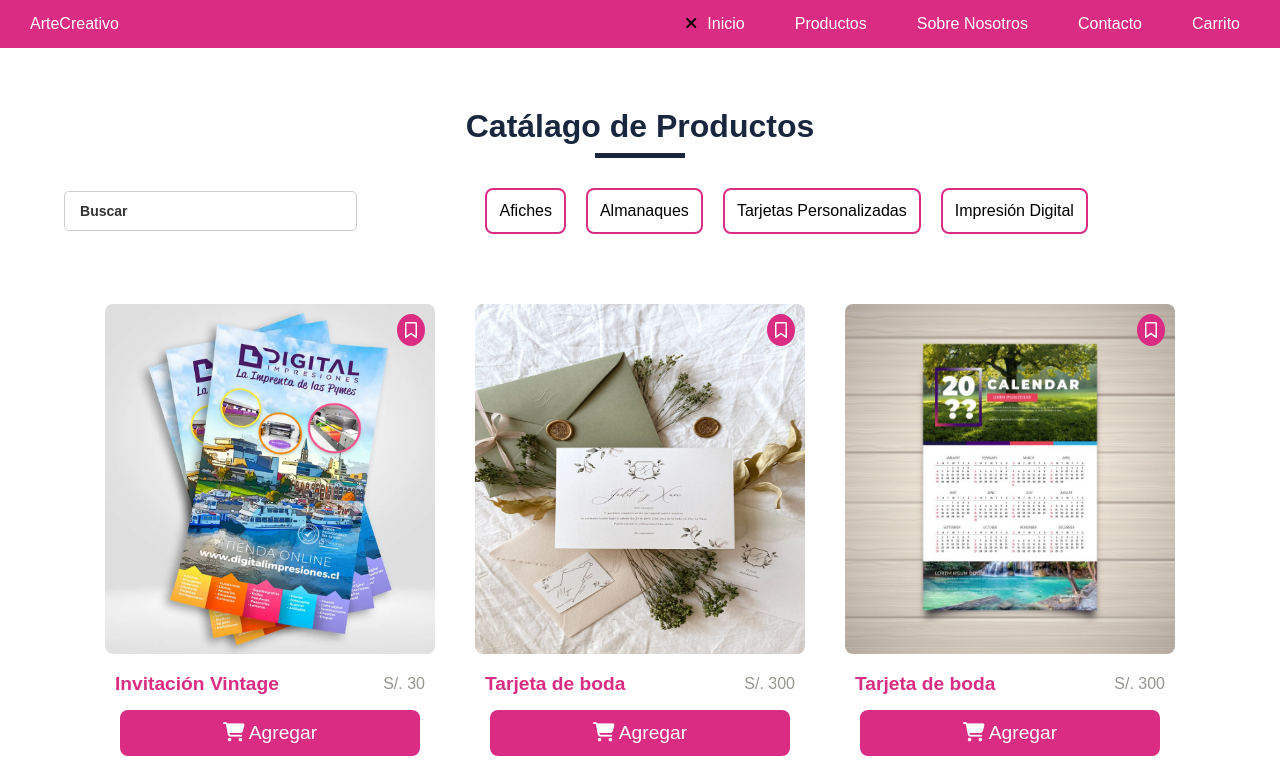
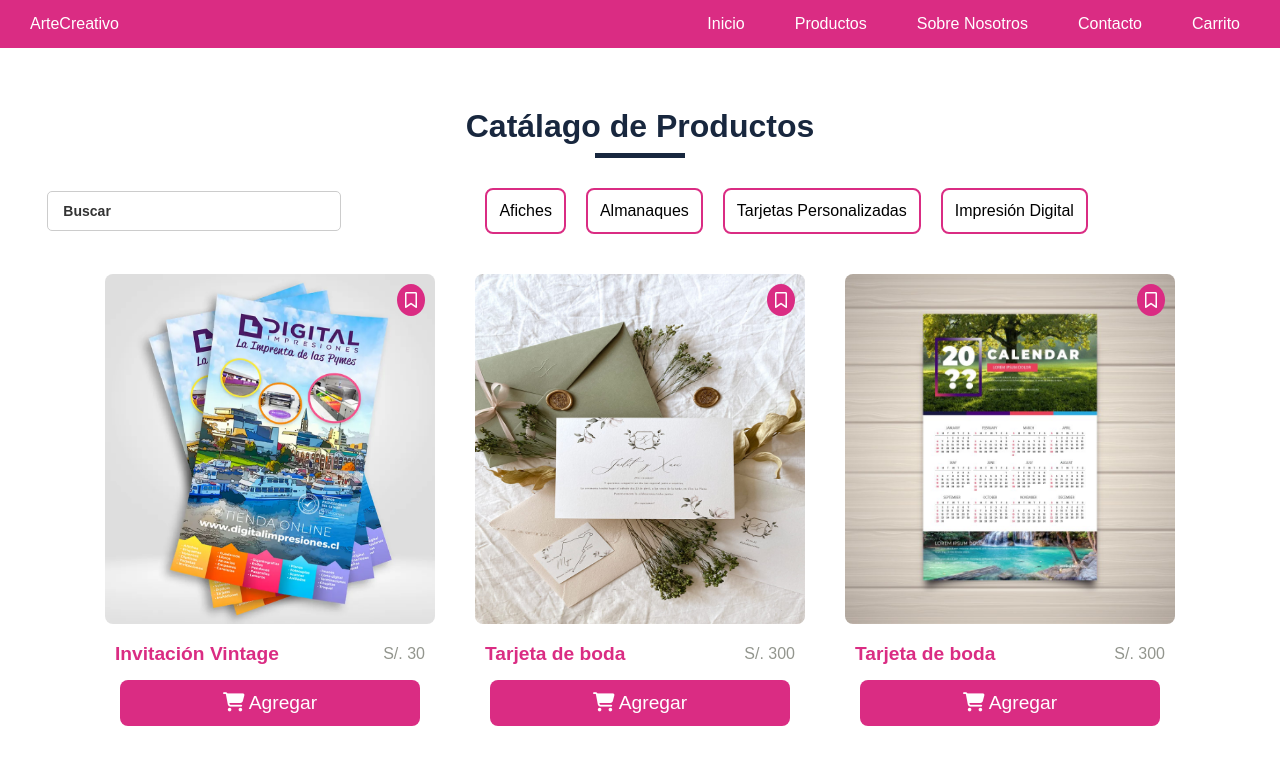
Before and after one commit to AnthuA25/ArteCreativo-pc1, a plain HTML site: page pages/products.html in a window 1280 px wide. Shown: the top 763 px of the page. Drawn offline with Linux system fonts and the light colour scheme.

Commit message:
fix:change to icon

```diff
--- a/css/style.css
+++ b/css/style.css
@@ -52,7 +52,7 @@ header {
   color: white;
   cursor: pointer;
 }
-.fa-xmark {
+#menu .fa-xmark{
   display: none;
 }
 
@@ -252,6 +252,7 @@ header {
 }
 .image-outstanding img {
   width: 330px;
+  max-width: 100%;
   height: 350px;
   border-radius: 8px;
 }
@@ -290,14 +291,14 @@ header {
   border: none;
   font-size: 1.2rem;
 }
-
+/*
 @media (max-width: 768px) {
 
   .image-outstanding img {
-    width: 100%;
+    max-width: 100%;
   }
 
-}
+} */
 
 .why-choose-us {
   display: flex;
@@ -369,6 +370,7 @@ footer {
   justify-content: space-around;
   align-items: center;
   flex-wrap: wrap;
+  gap: 50px;
 }
 .filters form {
   display: flex;
@@ -415,7 +417,7 @@ footer {
   color: white;
 }
 .container-products{
-  margin-top: 70px;
+  margin-top: 40px;
   padding: 0 60px;
 }
 /* end products page */
```
